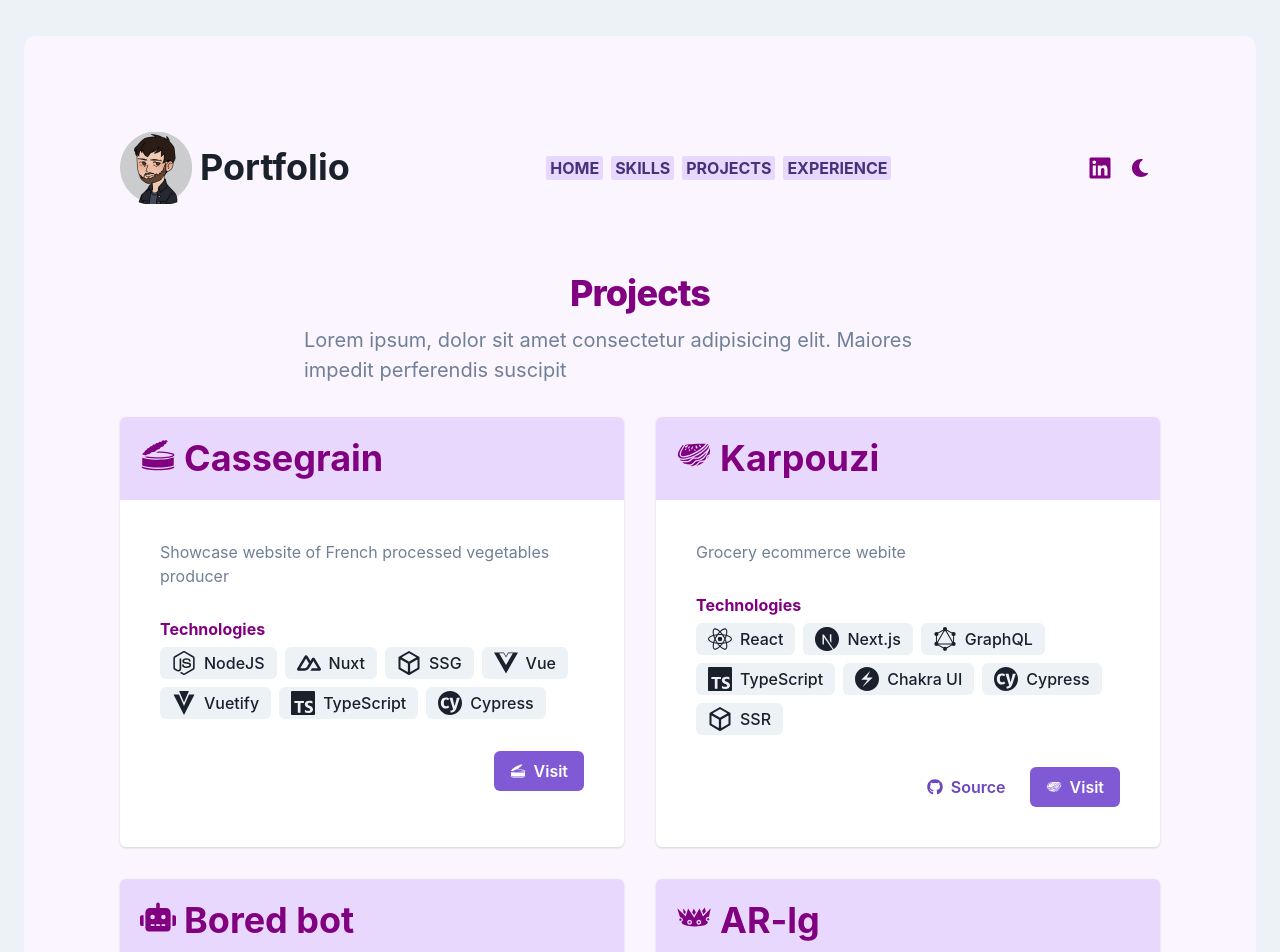
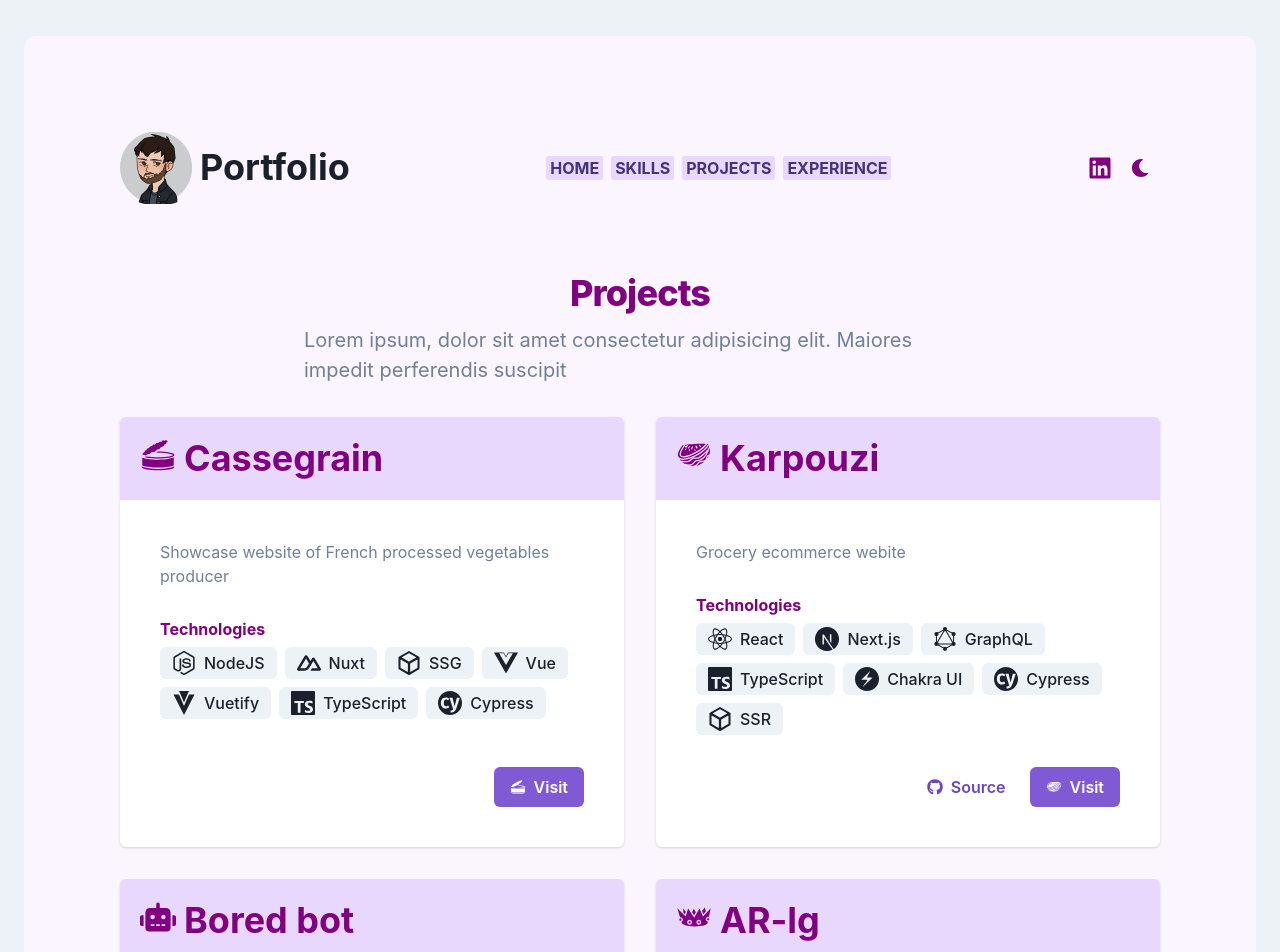
Before and after one commit to alpliar/portfolio, a Next.js app: page /projects in a window 1280 px wide. Shown: the top 952 px of the page. Built offline with nearby package versions, Linux system fonts and the light colour scheme.

Commit message:
style: project buttons alignment

```diff
--- a/components/Project.tsx
+++ b/components/Project.tsx
@@ -19,7 +19,7 @@ const Project: React.FC<ProjectProps> = ({ project }) => {
   const { title, icon, description, technologies } = project;
   return (
     <Card bgColor="surface" overflow="hidden">
-      <CardBody>
+      <CardBody display="flex" flexDirection={"column"}>
         <Heading
           m={-5}
           p={5}
@@ -39,6 +39,7 @@ const Project: React.FC<ProjectProps> = ({ project }) => {
           mt={10}
           padding={{ md: 5 }}
           transition="all 0.2s"
+          flexGrow={1}
         >
           <Text color="discrete">{description}</Text>
           <Box maxW={"lg"}>
@@ -48,7 +49,9 @@ const Project: React.FC<ProjectProps> = ({ project }) => {
               technologies={technologies}
             />
           </Box>
-          <ProjectActions project={project} />
+          <Flex flexGrow={1} justifyContent="flex-end" alignItems="flex-end">
+            <ProjectActions project={project} />
+          </Flex>
         </Flex>
       </CardBody>
     </Card>
```
